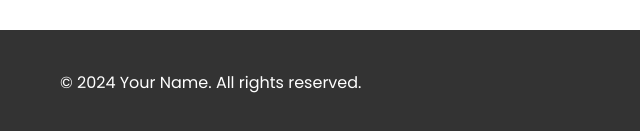
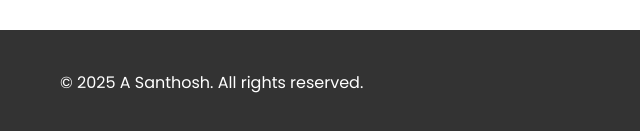
Before and after one commit to a-santhosh2006/Personal-portfolio, a plain HTML site: page index.html in a window 1280 px wide. Shown: the part 3612-3743 px from the top of the page, 0-640 px from the left. Drawn offline with Linux system fonts and the light colour scheme.

Commit message:
Update index.html

```diff
--- a/index.html
+++ b/index.html
@@ -288,7 +288,7 @@
     <footer class="footer">
         <div class="container">
             <div class="footer-content">
-                <p>&copy; 2024 Your Name. All rights reserved.</p>
+                <p>&copy; 2025 A Santhosh. All rights reserved.</p>
                 <div class="footer-social">
                     <a href="https://github.com/a-santhosh2006"class="social-link"><i class="fab fa-github"></i></a>
                     <a href="https://www.linkedin.com/in/santhosh-a-b489912b6?utm_source=share&utm_campaign=share_via&utm_content=profile&utm_medium=android_app" class="social-link"><i class="fab fa-linkedin"></i></a>
```
